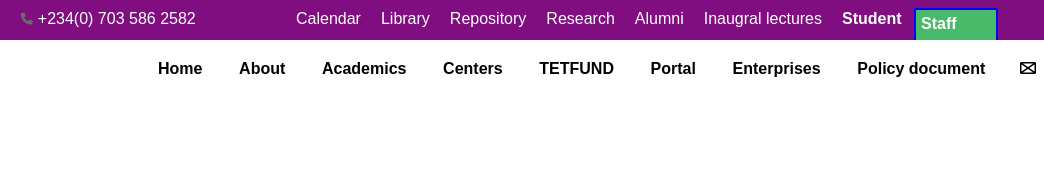
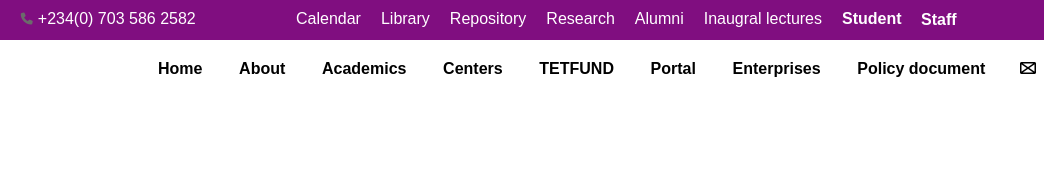
Before and after one commit to Kemmy112/Futminna-clone, a plain HTML site: page src/index.html in a window 1280 px wide. Shown: the top 192 px of the page, 236-1280 px from the left. Drawn offline with Linux system fonts and the light colour scheme.

Commit message:
final changes

```diff
--- a/src/style.css
+++ b/src/style.css
@@ -65,12 +65,12 @@ body{
 }
 
 .banner .spec{
-    background-color: #48ba6a;
+    /* background-color: #48ba6a; */
     position: absolute;
-    outline: 2px solid blue;
+    /* outline: 2px solid blue; */
     width: 80px;
     left: 90%;
-    top: 10px;
+    top: 6px;
     height: 30px;
     padding: 5px;
 }
```
